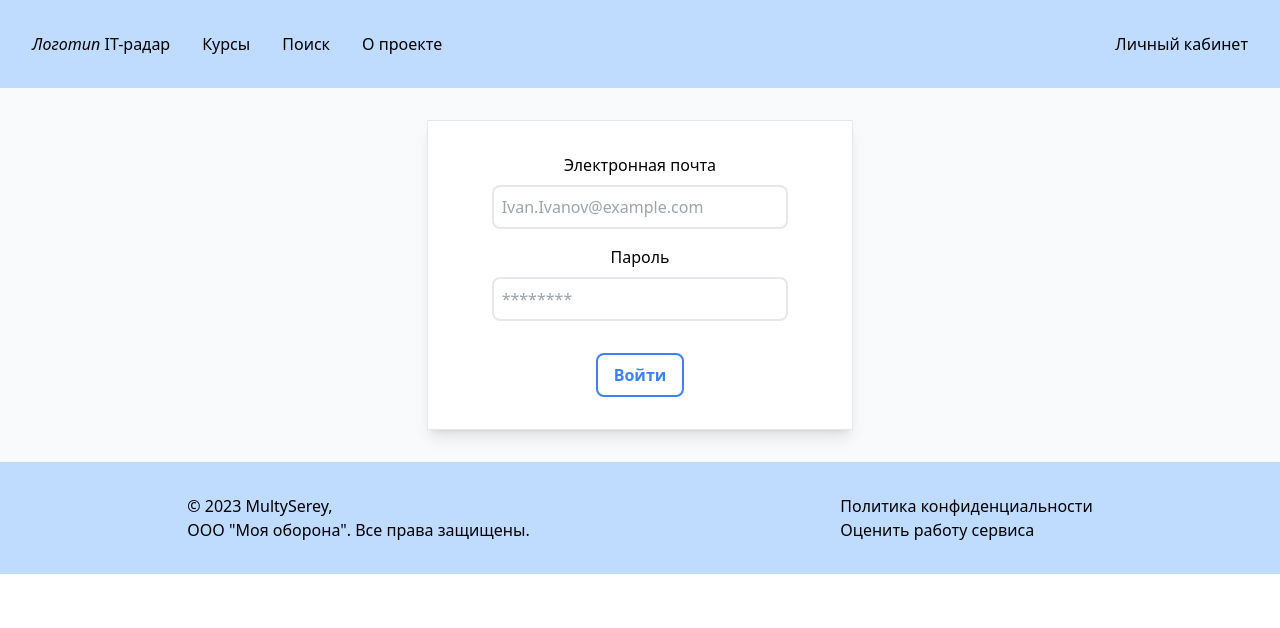
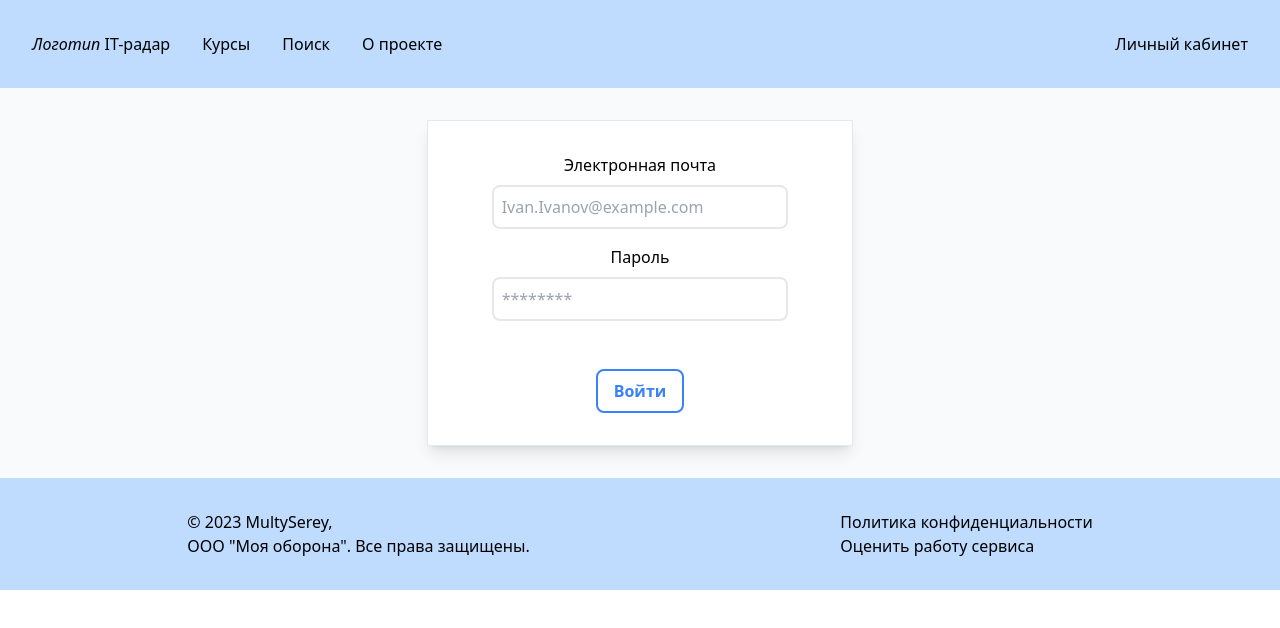
Before and after one commit to MultySerey/it-radar_frontend, a Nuxt app: page /login in a window 1280 px wide. Shown: the top 628 px of the page. Built offline with nearby package versions, Linux system fonts and the light colour scheme.

Commit message:
simplify structure

```diff
--- a/pages/login.vue
+++ b/pages/login.vue
@@ -1,7 +1,6 @@
 <template>
     <div class="bg-slate-50 flex justify-evenly">
-        <div class="my-container">
-            <form @submit.prevent="submitForm">
+        <form @submit.prevent="submitForm" class="my-container">
             <div class="flex-col-gap">
                 <div class="flex flex-col gap-2">
                     <label for="email">Электронная почта</label>
@@ -21,7 +20,6 @@
                 </button>
             </div>
         </form>
-        </div>
     </div>
 </template>
 
--- a/pages/signup.vue
+++ b/pages/signup.vue
@@ -1,7 +1,6 @@
 <template>
     <div class="bg-slate-50 flex justify-evenly">
-        <div class="my-container">
-            <form @submit.prevent="submitForm">
+        <form @submit.prevent="submitForm" class="my-container">
             <div class="flex-col-gap">
                 <div class="flex flex-col gap-2">
                     <label for="firstName">Имя</label>
@@ -32,15 +31,14 @@
             </div>
         </form>
     </div>
-    </div>
 </template>
 
 <script setup>
 import { ref } from 'vue';
 
 const request = ref({
-    firstName:'',
-    lastName:'',
+    firstName: '',
+    lastName: '',
     email: '',
     password: '',
 })
```
Lines whose indentation alone changed are shown as unchanged.
